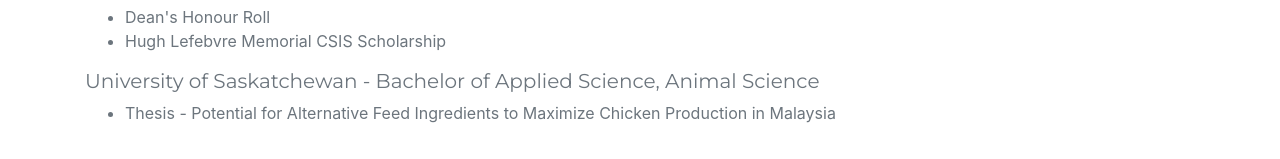
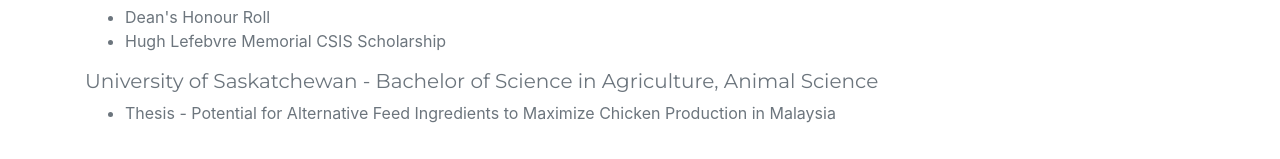
Before and after one commit to rolindrkn/portfolio-website, a website with bundled scripts: page index.html in a window 1280 px wide. Shown: the part 3808-3967 px from the top of the page. Built offline with nearby package versions, Linux system fonts and the light colour scheme.

Commit message:
updated degree

```diff
--- a/index.html
+++ b/index.html
@@ -240,7 +240,7 @@
           <li class="text-secondary">Hugh Lefebvre Memorial CSIS Scholarship</li>
         </ul>
 
-       <h5 class="text-secondary">University of Saskatchewan - Bachelor of Applied Science, Animal Science</h5>
+       <h5 class="text-secondary">University of Saskatchewan - Bachelor of Science in Agriculture, Animal Science</h5>
         <ul>
           <li class="text-secondary">Thesis - Potential for Alternative Feed Ingredients to Maximize Chicken Production in Malaysia</li>
         </ul>
```
